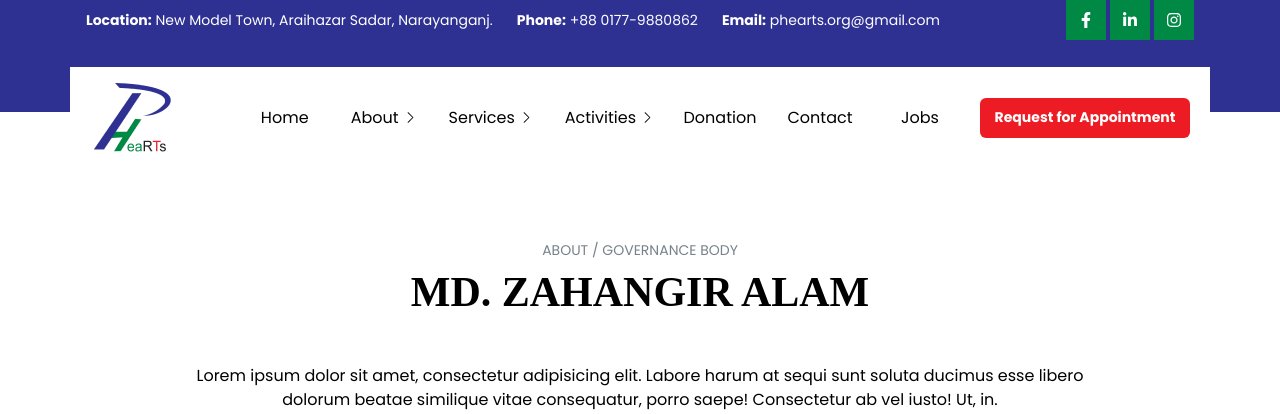
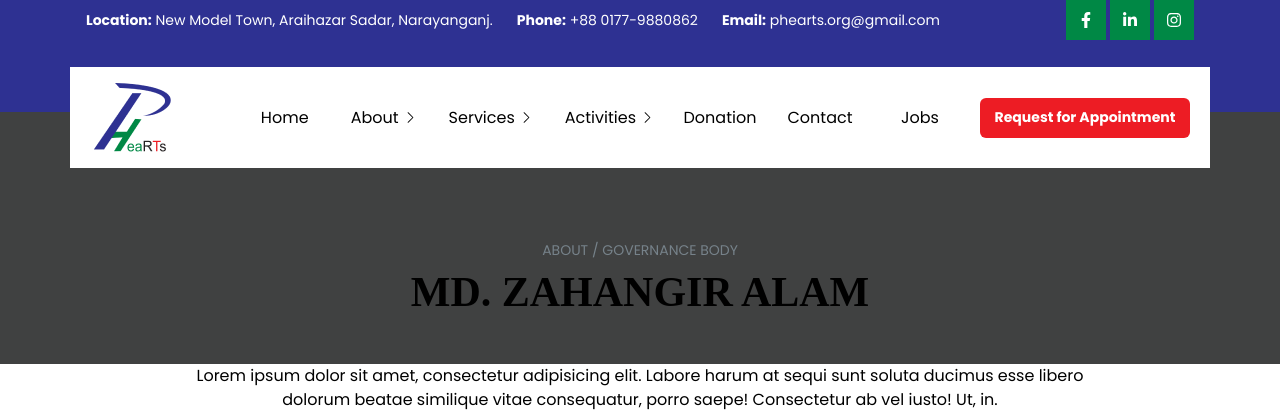
Before and after one commit to asifmrony/phearts-web, a Next.js app: page /about/governance-body/single in a window 1280 px wide. Shown: the top 414 px of the page. Built offline with nearby package versions, Linux system fonts and the light colour scheme.

Commit message:
final revision background image changes #7

```diff
--- a/pages/appointment.js
+++ b/pages/appointment.js
@@ -8,7 +8,7 @@ export default function single(contactDetails) {
     const { biodata } = contactDetails?.data.attributes;
     return (
         <main className='page-appointment-single'>
-            <PageHeader title={'Appointment'} subtitle={''} background={'transparent'} />
+            <PageHeader title={'Appointment'} subtitle={''} background={'blue'} />
             <div className='pt-10 pb-48 bg-white px-4 sm:px-0'>
                 <div className='hero-width w-full mx-auto flex justify-center'>
                     {/* <form>
--- a/styles/Navigation.module.css
+++ b/styles/Navigation.module.css
@@ -115,6 +115,9 @@ li:last-child .headerNavLink:hover {
   width: 100%;
   color: black;
 }
+.subMenuLink:hover {
+  color: #fff;
+}
 
 .subMenuLi:last-child {
   border-bottom: solid 1px #cdd1c4;
--- a/styles/globals.css
+++ b/styles/globals.css
@@ -124,10 +124,22 @@ h6 {
 
 /* Page Headers */
 .page-header__bg {
-  background-image: url("../data/about/about-3.jpg");
+  background-image: url("../data/stories-phearts-bg.jpg");
   background-repeat: no-repeat;
   background-position: left center;
   background-size: cover;
+  position: relative;
+  z-index: 3;
+}
+.page-header__bg::before {
+  content: '';
+  position: absolute;
+  top: 0;
+  left: 0;
+  width: 100%;
+  height: 100%;
+  background-color: rgb(31 32 32 / 85%);
+  z-index: -3;
 }
 .page-header__w-image {
   background-image: url("../data/about/about-3.jpg");
@@ -145,10 +157,23 @@ h6 {
   background-size: cover;
 }
 .bg-upcoming-events {
-  background-image: url("../data/bg-upcoming-events.jpg");
+  background-image: url("../data/bg-phearts-upcoming-events.jpg");
   background-repeat: no-repeat;
   background-size: cover;
   background-attachment: fixed;
+  background-position: center;
+  position: relative;
+  z-index: 3;
+}
+.bg-upcoming-events::before {
+  content: '';
+  position: absolute;
+  top: 0;
+  left: 0;
+  width: 100%;
+  height: 100%;
+  background-color: rgb(31 32 32 / 85%);
+  z-index: -3;
 }
 
 /* About Page */
@@ -255,14 +280,28 @@ h6 {
   width: 100%;
 }
 .stories-slider-bg {
-  background-image: url("../data/stories-bg.jpg");
+  background-image: url("../data/stories-phearts-bg.jpg");
   background-repeat: no-repeat;
   background-size: cover;
+  background-position: center;
+  position: relative;
+  z-index: 3;
+}
+.stories-slider-bg::before {
+  content: '';
+  position: absolute;
+  top: 0;
+  left: 0;
+  width: 100%;
+  height: 100%;
+  background-color: rgb(31 32 32 / 85%);
+  z-index: -3;
 }
 .page-services__vacancies .bg-right-side {
-  background-image: url("../data/services/services_carrier-photo.jpg");
+  background-image: url("../data/stories-phearts-bg.jpg");
   background-repeat: no-repeat;
   background-size: cover;
+  background-position: center;
 }
 .bg-blog-single {
   background-image: url("../data/blog-heading.jpg");
```
Also changed, not shown: data/bg-phearts-upcoming-events.jpg (added), data/stories-phearts-bg.jpg (added).
